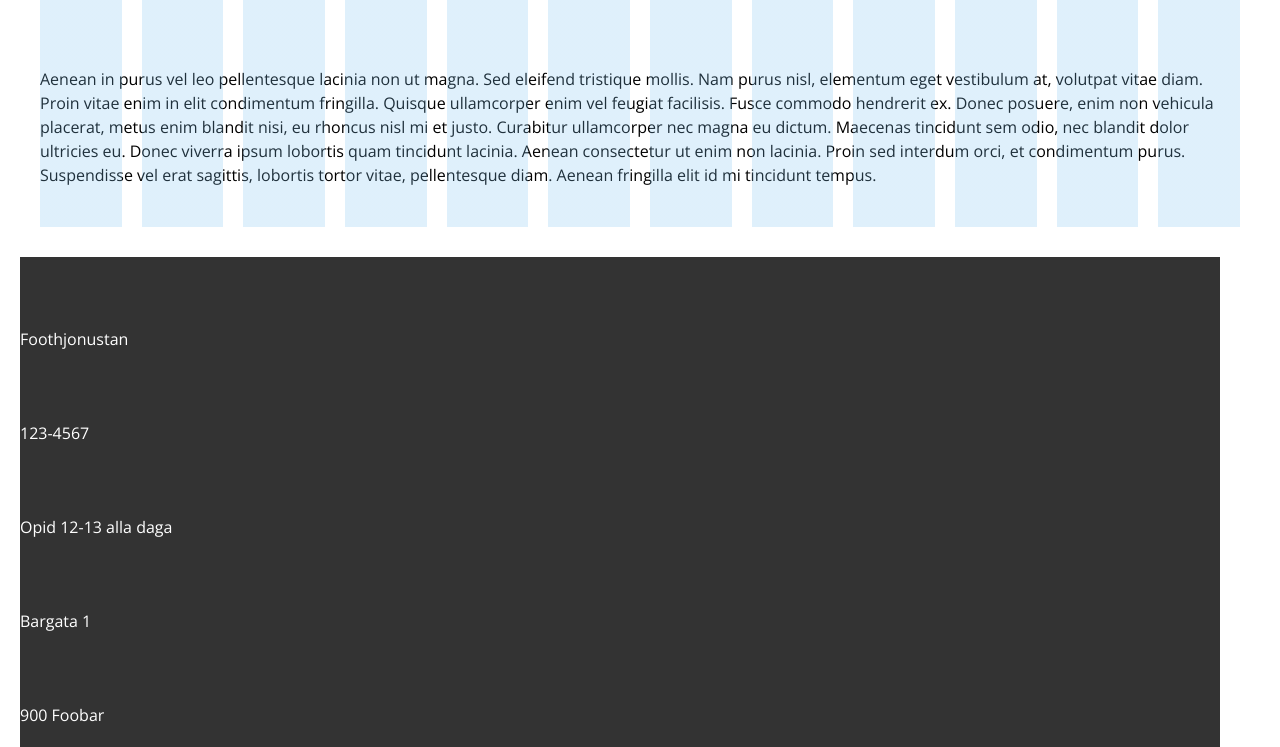
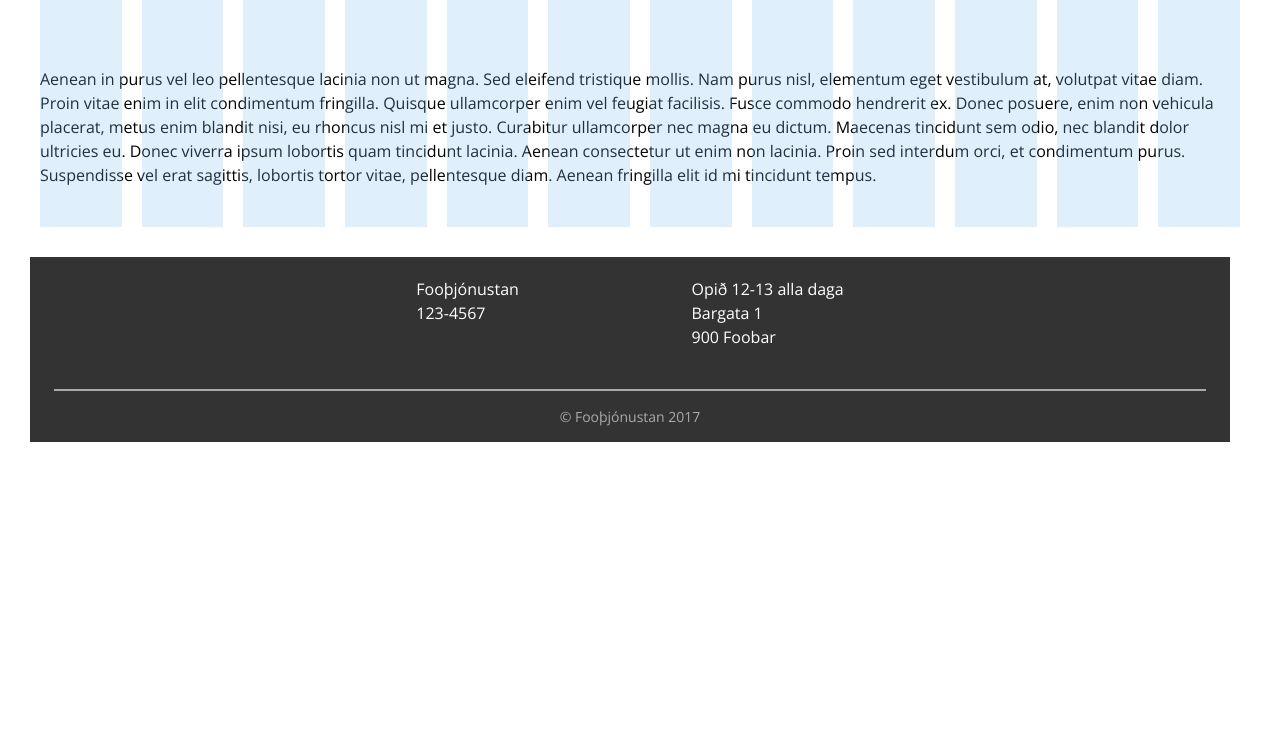
Before and after one commit to SunnevaThorsteins/Group-project-web, a website: page um.html in a window 1280 px wide. Shown: the part 1321-2068 px from the top of the page. After the commit the page ends 1763 px from the top, so only its background shows below. Drawn offline with nearby package versions, Linux system fonts and the light colour scheme.

Commit message:
footer eins

```diff
--- a/um.html
+++ b/um.html
@@ -51,11 +51,21 @@
       </div>
     </main>
   </body>
-
-<footer class = "footer">
-  <p class = "text"> Foothjonustan </p>
-  <p class = "text"> 123-4567 </p>
-  <p class = "text"> Opid 12-13 alla daga </p>
-  <p class = "text"> Bargata 1 </p>
-  <p class = "text"> 900 Foobar </p>
-</footer>
+  <div class="col col-12 col-sm-12 col-smm-12">
+   <footer class="footer">
+     <div class="footer__content">
+       <div class="footer__row">
+         <div class="footer__col">
+           <p>Fooþjónustan</p>
+           <p>123-4567</p>
+         </div>
+         <div class="footer__col">
+           <p>Opið 12-13 alla daga</p>
+           <p>Bargata 1</p>
+           <p>900 Foobar</p>
+         </div>
+       </div>
+        <p class="footer__copyright">© Fooþjónustan 2017</p>
+      </div>
+    </footer>
+  </div>
```
Also changed, not shown: form.html (+18 -7 lines).
